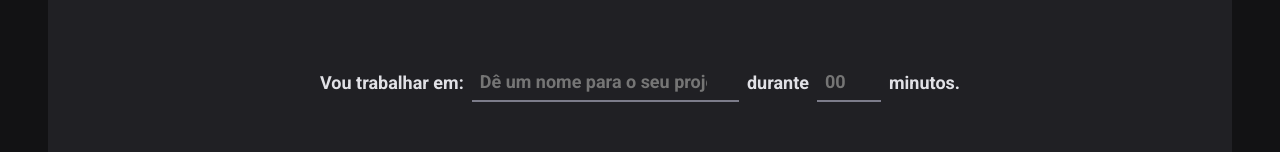
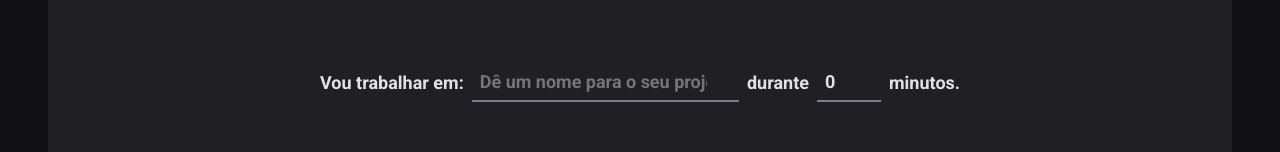
Before and after one commit to pHenrymelo/Rocketseat-react-2-ignite-timer, a React (Vite) app: page / in a window 1280 px wide. Shown: the part 162-314 px from the top of the page. Built offline with nearby package versions, Linux system fonts and the light colour scheme; a web font is replaced by a local one.

Commit message:
feat: Hook form and form validations

```diff
--- a/package.json
+++ b/package.json
@@ -10,11 +10,14 @@
     "preview": "vite preview"
   },
   "dependencies": {
+    "@hookform/resolvers": "^4.1.3",
     "phosphor-react": "^1.4.1",
     "react": "^19.0.0",
     "react-dom": "^19.0.0",
+    "react-hook-form": "^7.54.2",
     "react-router-dom": "^7.4.0",
-    "styled-components": "^6.1.16"
+    "styled-components": "^6.1.16",
+    "zod": "^3.24.2"
   },
   "devDependencies": {
     "@eslint/js": "^9.21.0",
--- a/src/pages/Home/Index.tsx
+++ b/src/pages/Home/Index.tsx
@@ -1,10 +1,47 @@
-import { CountdownContainer, FormContainer, HomeContainer, MinutesAmountInput, Separator, StartCountdownButton, TaskInput } from "./styles";
 import { Play } from "phosphor-react";
+import { useForm } from "react-hook-form";
+import { zodResolver } from "@hookform/resolvers/zod";
+import * as zod from 'zod'
+
+import { CountdownContainer,
+        FormContainer,
+        HomeContainer,
+        Separator,
+        StartCountdownButton,
+        TaskInput,
+        TimeInput }
+from "./styles";
+
+
+const createNewCicleFormValidationSchema = zod.object({
+    task: zod.string().min(1, 'A task deve ser inserida corretamente'),
+    time: zod.number().min(5, 'o tempo deve ser superior a  minutos').max(60, 'o tempo deve ser inferior a 60 minutos')
+})
+
+type NewCicleFormData  = zod.infer<typeof createNewCicleFormValidationSchema>
 
 export function Home() {
+
+    const { register, handleSubmit, watch, reset } = useForm<NewCicleFormData>({
+        resolver: zodResolver(createNewCicleFormValidationSchema),
+        defaultValues: {
+            task: '',
+            time: 0
+        }
+    })
+
+    const handleCreateNewCicle = (data: NewCicleFormData) => {
+        console.log(data)
+        reset()
+    }
+
+    const task = watch('task')
+    const time = watch('time')
+    const isSubmitDisabled = !task || !time
+
     return (
         <HomeContainer>
-            <form action="">
+            <form onSubmit={handleSubmit(handleCreateNewCicle)}>
                 <FormContainer>
                     <label htmlFor="task">Vou trabalhar em: </label>
                     <TaskInput
@@ -12,6 +49,7 @@ export function Home() {
                     id="task"
                     list="task-suggestions"
                     placeholder="Dê um nome para o seu projeto"
+                    {...register('task')}
                     />
                     <datalist id="task-suggestions">
                         <option value="asdas" />
@@ -20,13 +58,14 @@ export function Home() {
                         <option value="fdfd" />
                     </datalist>
                     <label htmlFor="minutesAmount">durante</label>
-                    <MinutesAmountInput
+                    <TimeInput
                     type="number"
-                    id="minutesAmount"
+                    id="time"
                     placeholder="00"
                     step={5}
                     min={5}
                     max={60}
+                    {...register('time', { valueAsNumber: true })}
                     />
                     <span>minutos.</span>
                 </FormContainer>
@@ -37,7 +76,7 @@ export function Home() {
                     <span>0</span>
                     <span>0</span>
                 </CountdownContainer>
-                <StartCountdownButton type="submit" disabled>
+                <StartCountdownButton type="submit" disabled={isSubmitDisabled}>
                     <Play size={24}/>
                     Começar
                 </StartCountdownButton>
--- a/src/pages/Home/styles.ts
+++ b/src/pages/Home/styles.ts
@@ -118,6 +118,6 @@ export const TaskInput = styled(BaseInput)`
 
 `
 
-export const MinutesAmountInput = styled(BaseInput)`
+export const TimeInput = styled(BaseInput)`
     width: 4rem;
 `
```
Also changed, not shown: 1 other file (tests, documents, lock files or other folders).
